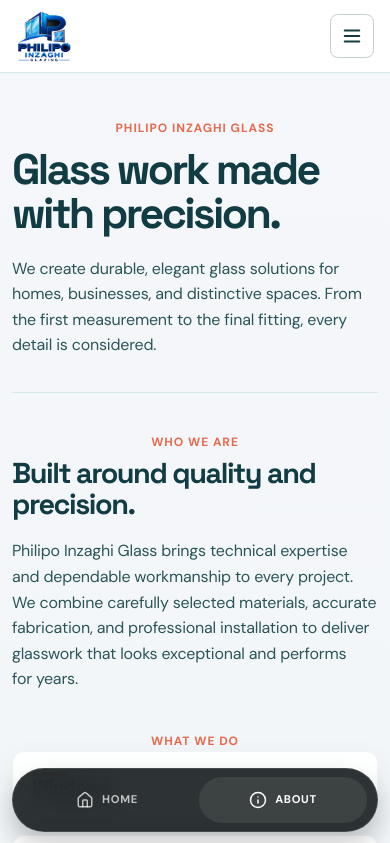
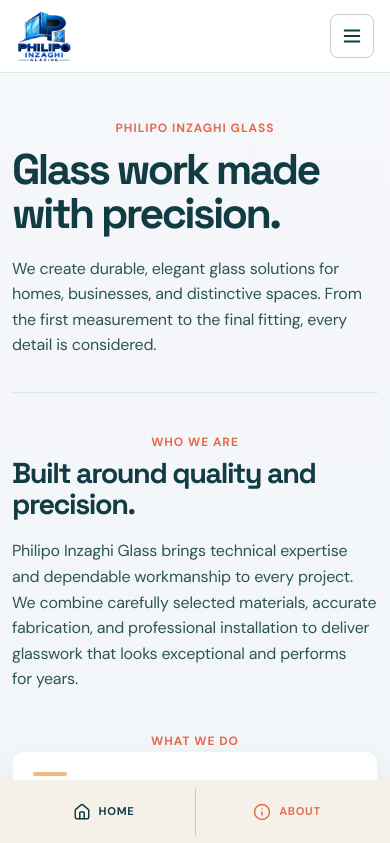
Before and after one commit to Uncle2-Tee/Premiumglasses, a Next.js app: page /about in a window 390 px wide. Shown: the top 843 px of the page. Built offline with nearby package versions, Linux system fonts and the light colour scheme.

Commit message:
home page updated

```diff
--- a/app/globals.css
+++ b/app/globals.css
@@ -904,10 +904,12 @@
   .site-nav { display: none; grid-column: 1 / -1; flex-direction: column; align-items: stretch; gap: 0; width: 100%; padding-top: 6px; border-top: 1px solid var(--line); }
   .site-nav.is-open { display: flex; }
   .site-nav-link { justify-content: flex-start; min-height: 44px; padding: 0 10px; border: 0; border-bottom: 1px solid var(--line); border-radius: 0; }
-  .mobile-bottom-nav { position: fixed; right: 12px; bottom: 12px; left: 12px; z-index: 30; display: grid; grid-template-columns: repeat(2, minmax(0, 1fr)); gap: 8px; padding: 8px 10px; border: 1px solid rgba(255, 255, 255, 0.12); border-radius: 999px; background: rgba(17, 22, 25, 0.88); box-shadow: 0 12px 24px rgba(17, 22, 25, 0.22); backdrop-filter: blur(14px); }
-  .mobile-bottom-nav-link { display: inline-flex; align-items: center; justify-content: center; gap: 8px; min-height: 46px; border-radius: 999px; color: rgba(255, 255, 255, 0.7); font-size: 0.7rem; font-weight: 800; letter-spacing: 0.06em; text-transform: uppercase; }
-  .mobile-bottom-nav-link:hover, .mobile-bottom-nav-link:focus-visible { color: #fff; text-decoration: none; }
-  .mobile-bottom-nav-link.active { background: rgba(255, 255, 255, 0.08); color: #fff; }
+  .mobile-bottom-nav { position: fixed; right: 0; bottom: 0; left: 0; z-index: 30; display: grid; grid-template-columns: repeat(2, minmax(0, 1fr)); gap: 0; padding: 8px 12px calc(8px + env(safe-area-inset-bottom)); border: 0; border-radius: 0; background: #f5f1e8; box-shadow: none; backdrop-filter: none; }
+  .mobile-bottom-nav-link { display: inline-flex; align-items: center; justify-content: center; gap: 8px; min-height: 48px; border-radius: 0; color: var(--ink); font-size: 0.7rem; font-weight: 800; letter-spacing: 0.06em; text-transform: uppercase; text-shadow: 0 1px 2px rgba(255, 255, 255, 0.9); }
+  .mobile-bottom-nav-link svg { filter: drop-shadow(0 1px 2px rgba(255, 255, 255, 0.9)); }
+  .mobile-bottom-nav-link + .mobile-bottom-nav-link { border-left: 1px solid rgba(18, 60, 67, 0.2); }
+  .mobile-bottom-nav-link:hover, .mobile-bottom-nav-link:focus-visible { color: var(--coral); text-decoration: none; }
+  .mobile-bottom-nav-link.active { background: transparent; color: var(--coral); }
 }
 
 .services-cta { width: min(100%, 760px); margin-right: auto; margin-left: auto; text-align: center; }
```
